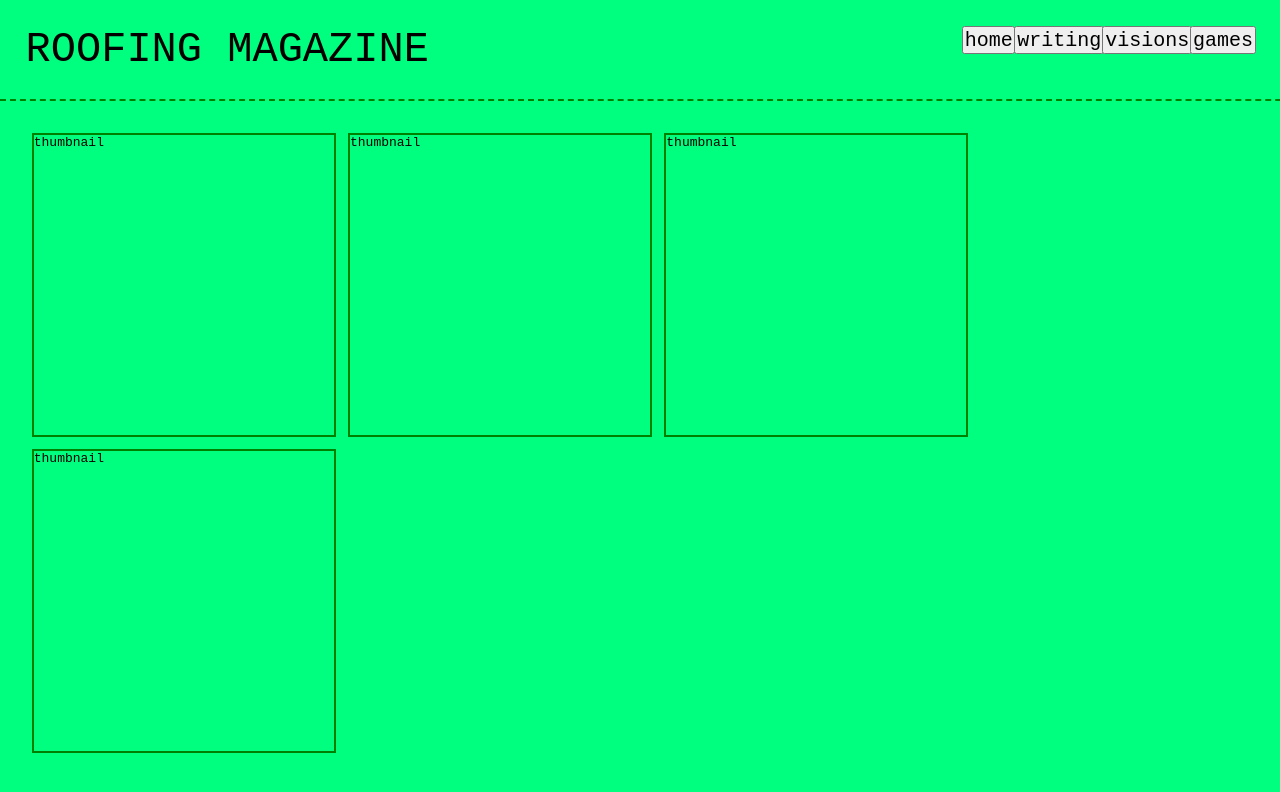
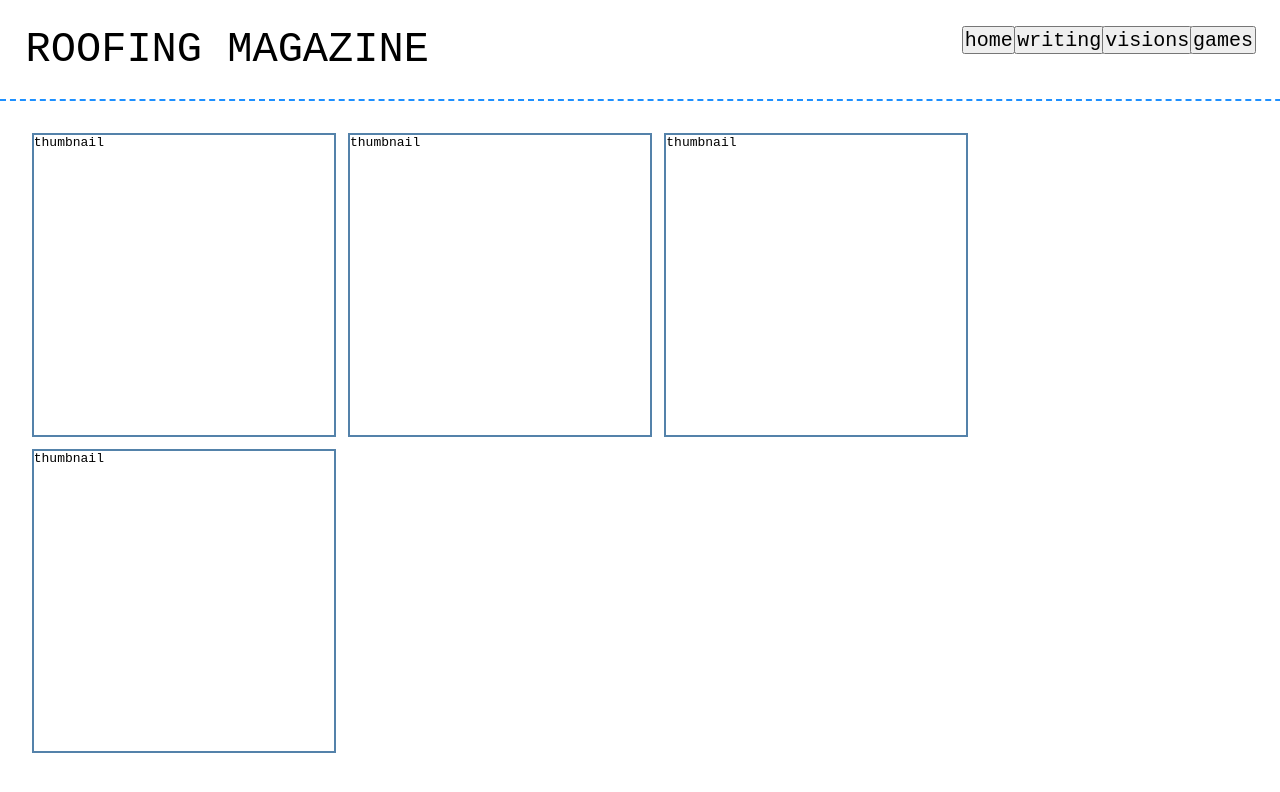
Before and after one commit to hightowerbuilds/roofing-magazine, a React (Vite) app: page / in a window 1280 px wide. Shown: the top 792 px of the page. Built offline with nearby package versions, Linux system fonts and the light colour scheme.

Commit message:
working on home page

```diff
--- a/src/Pages/HomePage/HomePage.css
+++ b/src/Pages/HomePage/HomePage.css
@@ -6,7 +6,6 @@
 .homePageMainContainer {
     width: 100%;
     height: 100vh;
-    background-color: springgreen;
     font-family: monospace;
 }
 
@@ -16,7 +15,7 @@
     display: flex;
     justify-content: start;
     padding: 2%;
-    border-bottom: 2px green dashed;
+    border-bottom: 2px dodgerblue dashed;
 }
 
 .homePageSectionOne {
@@ -29,5 +28,5 @@
     height: 300px;
     width: 300px;
     margin: .5%;
-    border: 2px green solid;
+    border: 2px rgb(84, 130, 170) solid;
 }
```
Also changed, not shown: src/Components/NavBar/NavBar.jsx (+4 -3 lines).
